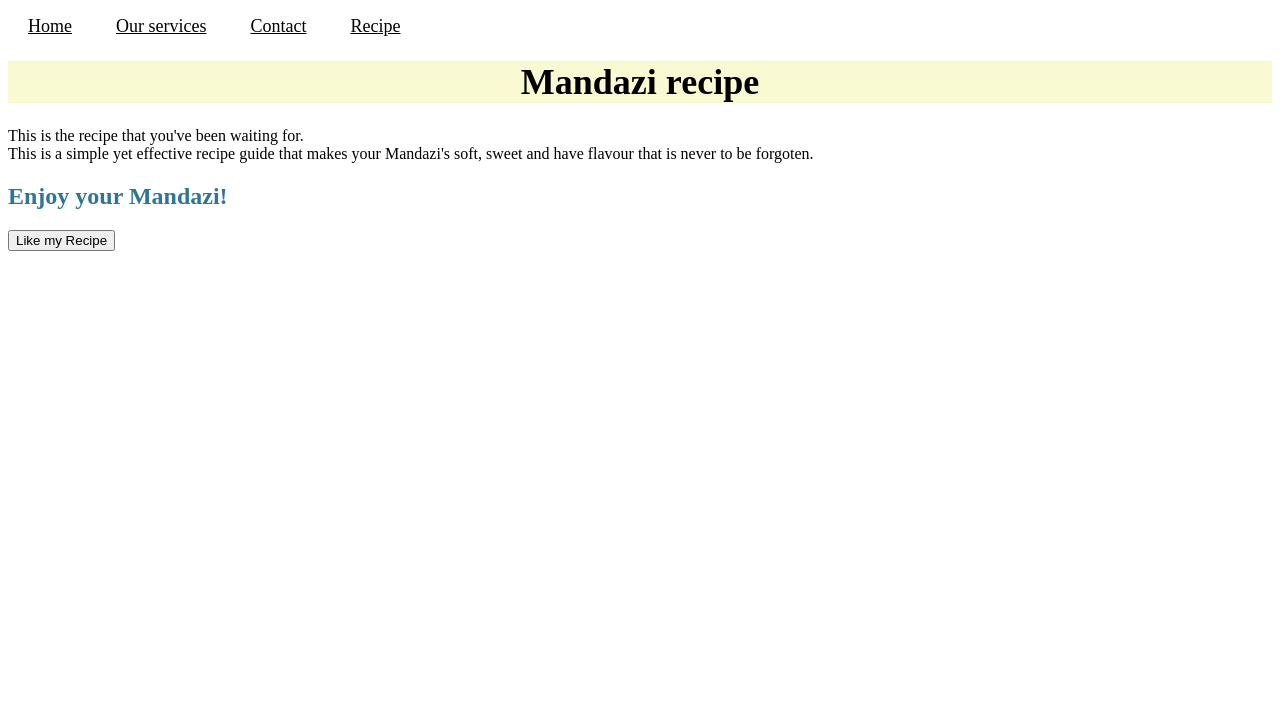
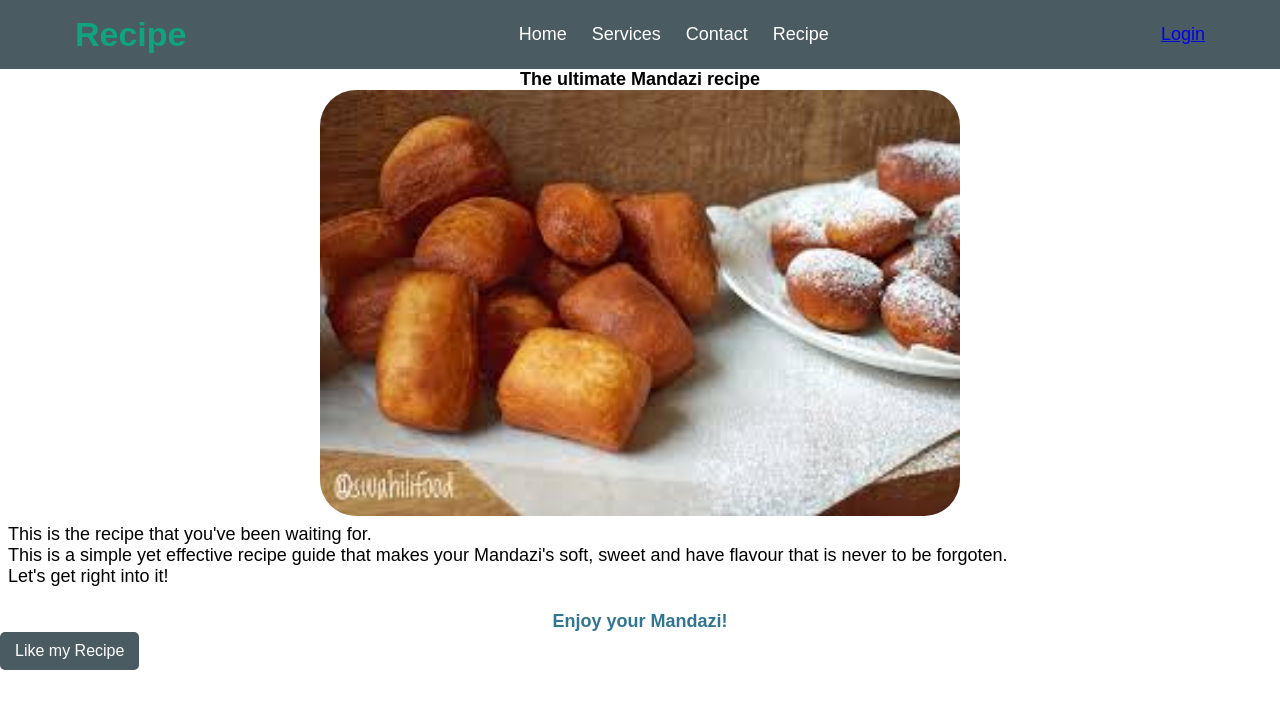
Before and after one commit to neycar247/my-mandazi-website, a plain HTML site: page mandazi-recipe.html in a window 1280 px wide. Drawn offline with Linux system fonts and the light colour scheme.

Commit message:
adwiuhaisih aieuhdadaiuhwd adwiuhaisih

```diff
--- a/mandazi-recipe.html
+++ b/mandazi-recipe.html
@@ -7,16 +7,26 @@
     <link rel="stylesheet" href="style.css">
 </head>
 <body>
-    <nav class="navbar">
-        <ul class="navbar-ul">
-            <li class="navbar-ul-items"><a href="index.html">Home</a></li>
-            <li class="navbar-ul-items"><a href="services.html"> Our services</a></li>
-            <li class="navbar-ul-items"><a href="contact.html">Contact</a></li>
-            <li class="navbar-ul-items"><a href="mandazi-recipe.html">Recipe</a></li>
+   <nav class="navbar">
+        <div class="navbar-logo">
+            <h1>Recipe</h1>
+        </div>
+        <div class="navbar-links">
+        <ul >
+            <li><a href="index.html">Home</a></li>
+            <li><a href="services.html">Services</a></li>
+            <li><a href="contact.html">Contact</a></li>
+            <li><a href="mandazi-recipe.html">Recipe</a></li>
         </ul>
+        </div>
+        <div class="navbar-login">
+            <a href="login.html" class="btn">Login</a>
+        </div>
     </nav>
-    <h1 id="title">Mandazi recipe</h1>
-    <p>This is the recipe that you've been waiting for. <br>This is a simple yet effective recipe guide that makes your Mandazi's soft, sweet and have flavour that is never to be forgoten.<p>
+    <h1 id="title">The ultimate Mandazi recipe</h1>
+    <img src="images/Mandazi.jpg" alt="mandazi" class="center-img">
+    <p class="p">This is the recipe that you've been waiting for. <br>This is a simple yet effective recipe guide that makes your Mandazi's soft, sweet and have flavour that is never to be forgoten. <br>Let's get right into it!<p>
+
 <script>alert("Welcome to the Mandazi recipe page!");</script>
         <h2 style="color: rgb(48, 118, 146);">Enjoy your Mandazi!</h2>
 <button class="like-recipe">Like my Recipe</button>
--- a/style.css
+++ b/style.css
@@ -1,36 +1,106 @@
-.nabar{
-    background-color: lightblue;
-    overflow: hidden;
+*{
+    font-size: 18px;
+    font-family: Arial, Helvetica, sans-serif;
+    margin:0;
+    padding:0;
+    box-sizing: border-box;
 }
-#paragraph {
-    font-size: 20px;
-    color: darkgray;
+
+p{
+    padding: 8px;
+}
+
+h1,h2{
     text-align: center;
 }
-.navbar-ul {
-    list-style-type: none;
-    padding: 0;
+.navbar{
+    width: 100%;
+    padding: 15px 75px;
+    display: flex;
+    justify-content: space-between;
+    align-items: center;
+    color: #fff;
+    background-color: rgb(74, 91, 97);
 }
-.navbar-ul-items {
-    display: inline;
-    margin: 20px;
+
+.navbar .navbar-logo h1{
+    font-size: 34px;
+    color: #10a37f;
+}
+
+.navbar ul{
+    list-style: none;
+    display: flex;
+    gap: 25px;
+}
+
+.navbar ul li{
+    position: relative;
+}
+
+.navbar ul li a{
+    text-decoration: none;
+    color: #fff;
     font-size: 18px;
-    text-align: center;
+    transition: 0.3s ease;
 }
-.navbar-ul-items a {
-    text-decoration: underline;
-    color: black;
+
+.navbar ul li a::before{
+    content:'';
+    position: absolute;
+    width: 0;
+    height: 2px;
+    left:0;
+    bottom:-5px;
+    background-color: #10a37f;
+    transition:0.3s ease;
 }
-#title {
-    text-align: center;
-    font-size: 36px;
-    background-color: lightgoldenrodyellow;
+
+.navbar ul li a:hover{
+    color:#10a37f
 }
+
+.navbar ul li a:hover::before{
+    width: 100%;
+}
+
+.navbar-login button{
+    padding: 7px 19px;
+    font-size: 17px;
+    border-radius: 25px;
+    border: none;
+    outline:none;
+    background-color:#10a37f;
+    cursor: pointer;
+    color: #fff;
+    transition:0.3 ease;
+}
+
+.navbar-login button:hover{
+    background-color: #0e8268;
+}
+
 .center-img {
   display: block;
   margin-left: auto;
   margin-right: auto;
   width: 50%;
   height: 50%;
+  border-radius: 36px;
   background-color: lightgray;
 }
+
+.like-recipe{
+    font-size:16px;
+    color:#fff;
+    background-color:rgb(74, 91, 97);
+    border:none;
+    outline: none;
+    border-radius:5px;
+    padding:10px 15px;
+    cursor:pointer;
+}
+
+.like-recipe:hover{
+    background-color:rgb(54, 71, 77);
+}
```
Also changed, not shown: contact.html (+15 -6 lines), index.html (+18 -8 lines), services.html (+13 -5 lines), images/Mandazi aesthetic.jpg (added), images/Mandazi.jpg (added).
